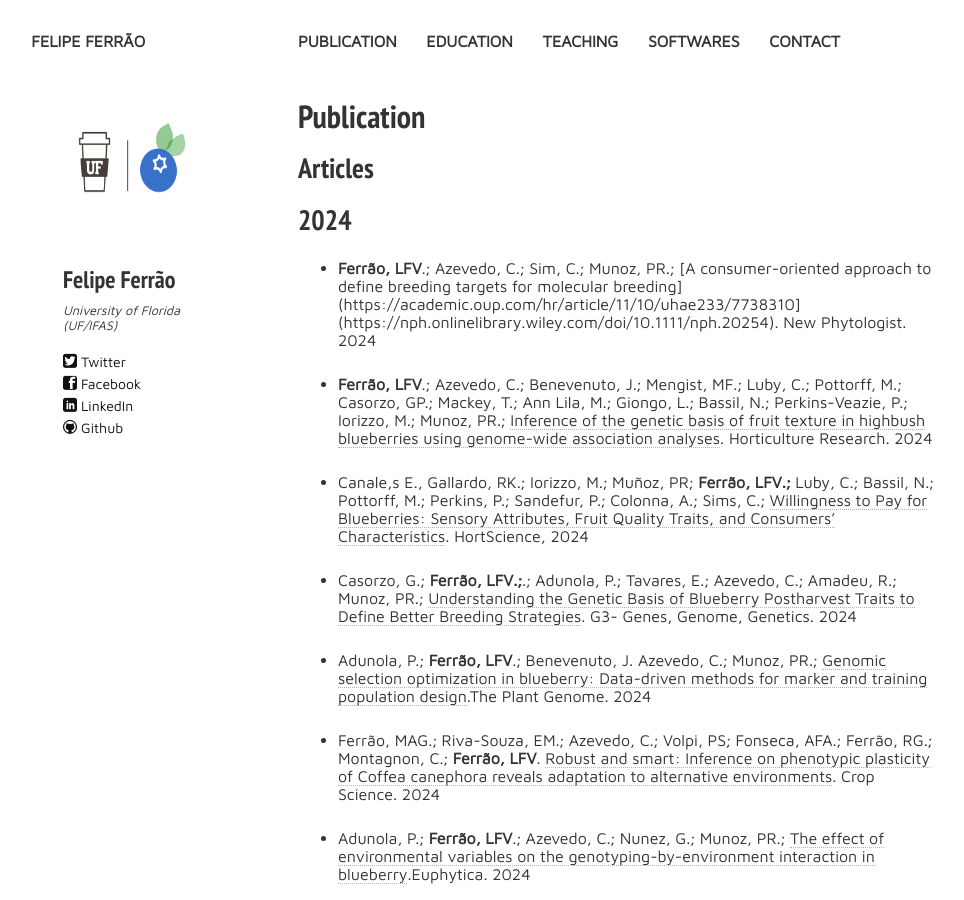
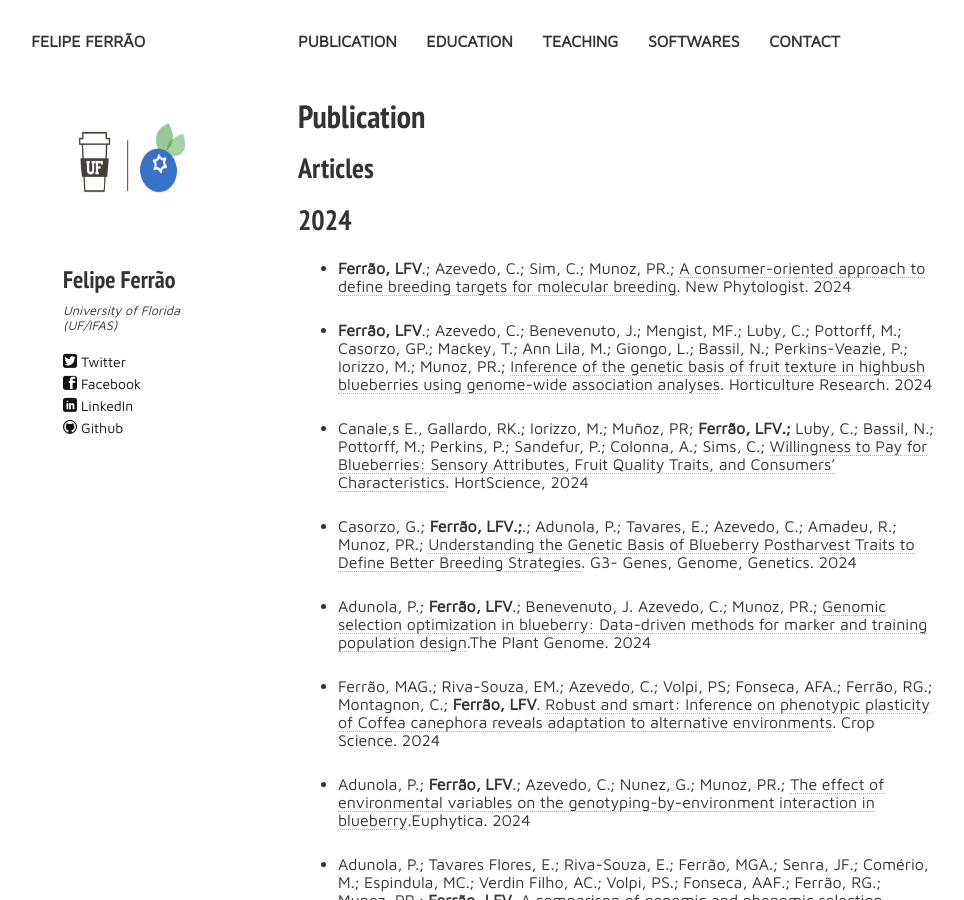
Before and after one commit to lfelipe-ferrao/lfelipe-ferrao.github.io, a Jekyll site: the page built from publication.md, in a window 1280 px wide and 900 px high. Shown: the whole window, without its empty margins (22-986 px from the left). Built offline with Jekyll 4.4.1, drawn with Linux system fonts in a browser that asks for light colours; nearby versions of some CDN libraries; part of the change alters nothing that is shown.

Commit message:
Update publication.md

```diff
--- a/publication.md
+++ b/publication.md
@@ -16,7 +16,7 @@ tags: [people, undergrads, MSc, PhD, postdocs]
 
 ## 2024
 
-- **Ferrão, LFV**.; Azevedo, C.; Sim, C.; Munoz, PR.; [A consumer-oriented approach to define breeding targets for molecular breeding](https://academic.oup.com/hr/article/11/10/uhae233/7738310](https://nph.onlinelibrary.wiley.com/doi/10.1111/nph.20254). New Phytologist. 2024
+- **Ferrão, LFV**.; Azevedo, C.; Sim, C.; Munoz, PR.; [A consumer-oriented approach to define breeding targets for molecular breeding](https://nph.onlinelibrary.wiley.com/doi/10.1111/nph.20254). New Phytologist. 2024
 
 - **Ferrão, LFV**.; Azevedo, C.; Benevenuto, J.; Mengist, MF.; Luby, C.; Pottorff, M.; Casorzo, GP.; Mackey, T.; Ann Lila, M.; Giongo, L.; Bassil, N.; Perkins-Veazie, P.; Iorizzo, M.; Munoz, PR.; [Inference of the genetic basis of fruit texture in highbush blueberries using genome-wide association analyses](https://academic.oup.com/hr/article/11/10/uhae233/7738310). Horticulture Research. 2024
 
```
